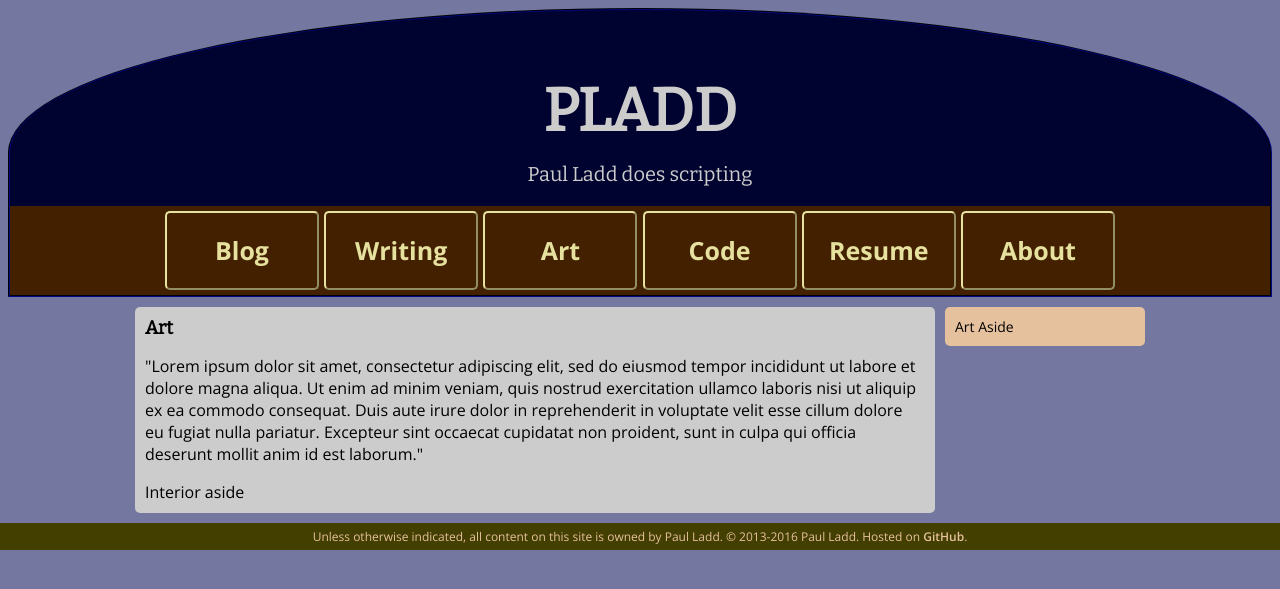
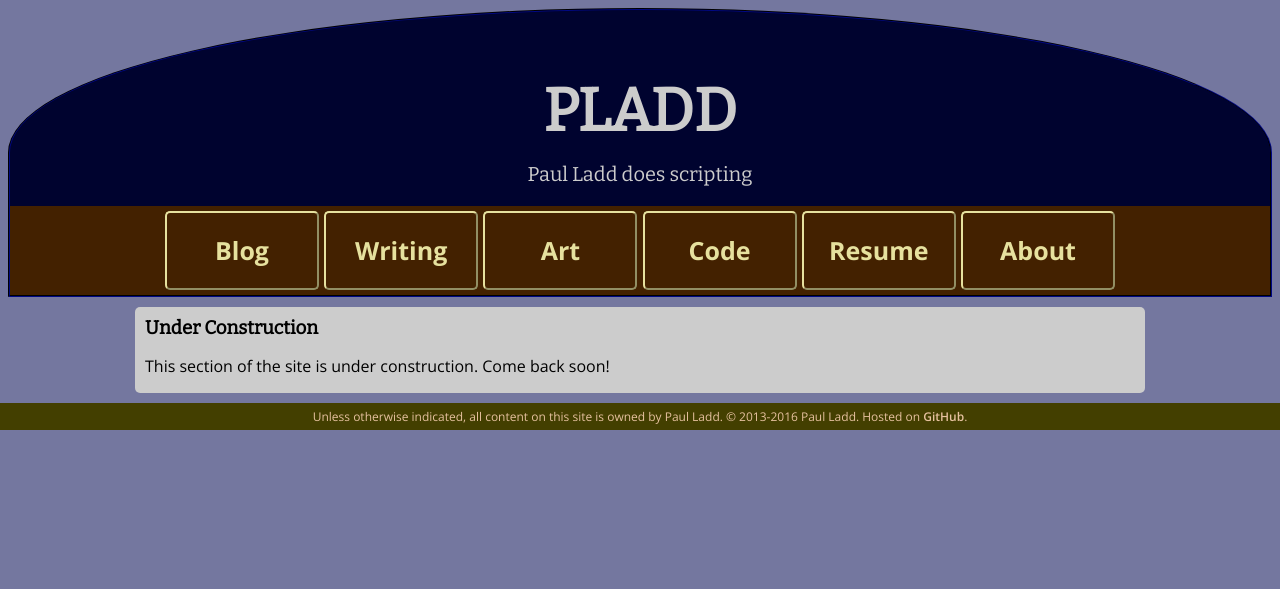
Before and after one commit to itspladd/personal-website-old, a Jekyll site: the page built from art/index.html, in a window 1280 px wide. Shown: the top 589 px of the page. Built offline with Jekyll 4.4.1, drawn with Linux system fonts in a browser that asks for light colours.

Commit message:
Adding under construction pages

```diff
--- a/art/index.html
+++ b/art/index.html
@@ -3,11 +3,9 @@ layout: default
 title: "Paul Ladd Does Words, Art, and Code"
 ---
 
-<aside class="sidebar"><p>Art Aside</p></aside>
-<section>
+<section class="fullscreen">
     <article>
-        <h1>Art</h1>
-        <p>"Lorem ipsum dolor sit amet, consectetur adipiscing elit, sed do eiusmod tempor incididunt ut labore et dolore magna aliqua. Ut enim ad minim veniam, quis nostrud exercitation ullamco laboris nisi ut aliquip ex ea commodo consequat. Duis aute irure dolor in reprehenderit in voluptate velit esse cillum dolore eu fugiat nulla pariatur. Excepteur sint occaecat cupidatat non proident, sunt in culpa qui officia deserunt mollit anim id est laborum."</p>
-        <aside>Interior aside</aside>
+        <h1>Under Construction</h1>
+        <p>This section of the site is under construction. Come back soon!</p>
     </article>
 </section>
```
Also changed, not shown: coding/index.html (+3 -5 lines), resume/index.html (+3 -5 lines).
